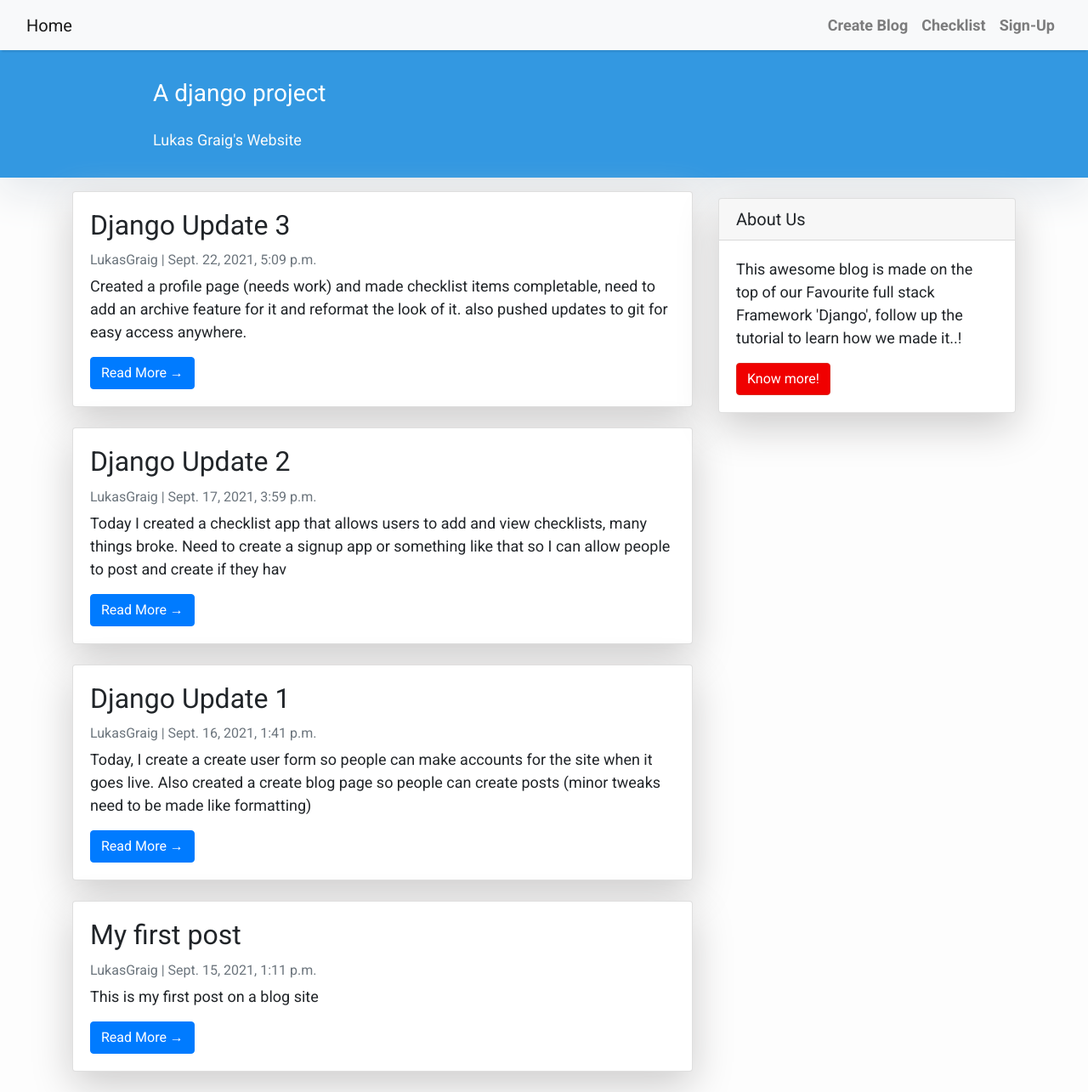
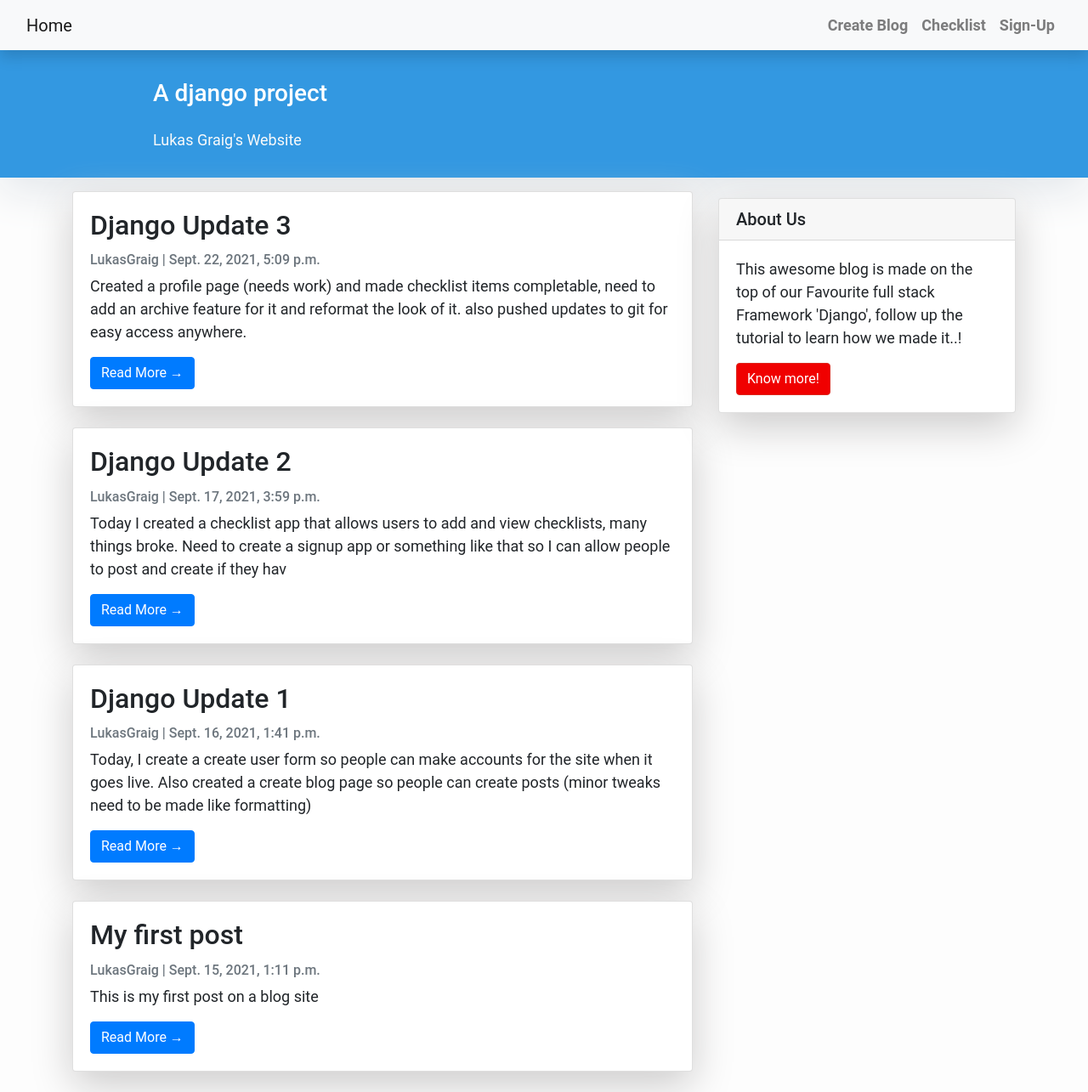
Before and after one commit to lukasgraig/Django, a Django app: page /blog/ in a window 1280 px wide. Shown: the whole page at 85% size. Run offline with Django 3.2, Linux system fonts and the light colour scheme; data comes from the database, SQL or seed files in the repository; some libraries are stand-ins or nearby versions.

Commit message:
updated cdn

```diff
--- a/blogs/templates/blogs/base.html
+++ b/blogs/templates/blogs/base.html
@@ -3,12 +3,12 @@
 
     <head>
         <title>Lukas's Blog</title>
-        <script src="https://ajax.googleapis.com/ajax/libs/jquery/3.5.1/jquery.min.js"></script>
-        <link href="https://fonts.googleapis.com/css?family=Roboto:400,700" rel="stylesheet">
+
         <meta name="google" content="notranslate" />
         <meta name="viewport" content="width=device-width, initial-scale=1" />
-        <link rel="stylesheet" href="https://maxcdn.bootstrapcdn.com/bootstrap/4.0.0/css/bootstrap.min.css" integrity="sha384-Gn5384xqQ1aoWXA+058RXPxPg6fy4IWvTNh0E263XmFcJlSAwiGgFAW/dAiS6JXm"
-            crossorigin="anonymous" />
+        <link rel="stylesheet" href="https://stackpath.bootstrapcdn.com/bootstrap/4.1.3/css/bootstrap.min.css" integrity="sha384-MCw98/SFnGE8fJT3GXwEOngsV7Zt27NXFoaoApmYm81iuXoPkFOJwJ8ERdknLPMO" crossorigin="anonymous">
+        <script src="https://ajax.googleapis.com/ajax/libs/jquery/3.3.1/jquery.min.js"></script>
+        <link rel="stylesheet" href="https://use.fontawesome.com/releases/v5.6.1/css/all.css" integrity="sha384-gfdkjb5BdAXd+lj+gudLWI+BXq4IuLW5IT+brZEZsLFm++aCMlF1V92rMkPaX4PP" crossorigin="anonymous">
     </head>
 
     <body>
```
